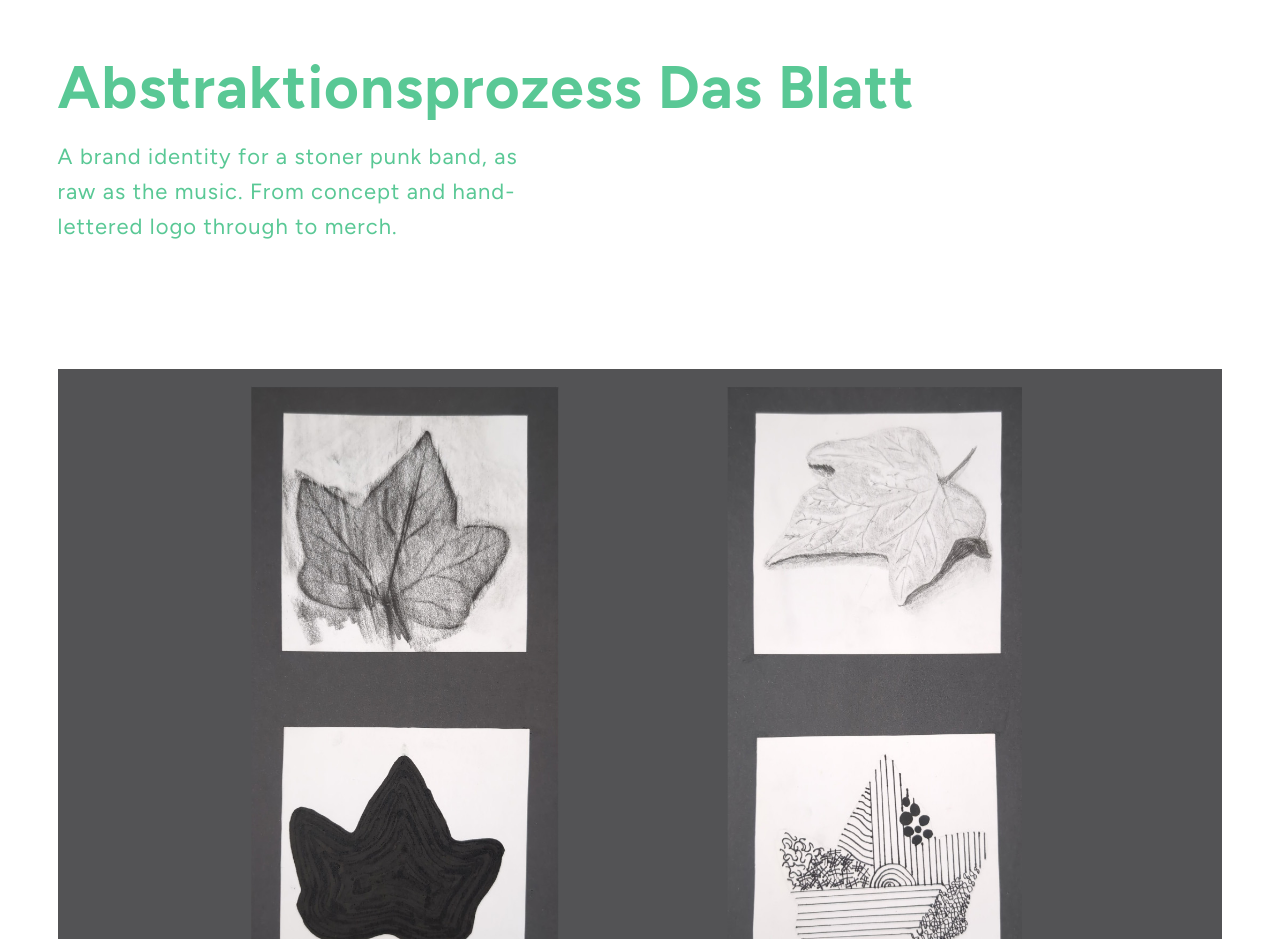
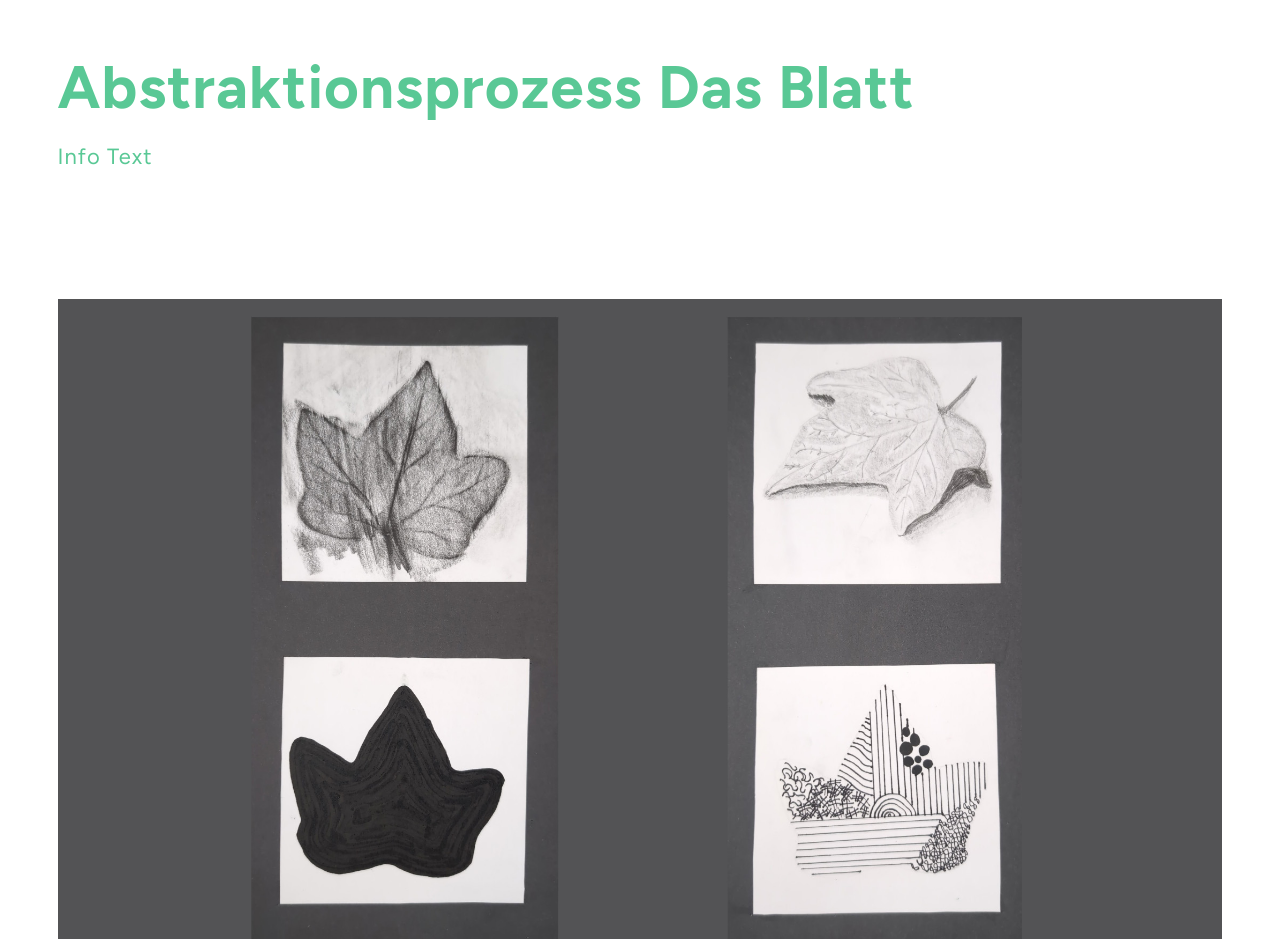
Before and after one commit to MacMasus/mariusklimke.de, a plain HTML site: page AbstraktionsprozessDasBlatt.html in a window 1280 px wide. Shown: the part 920-1859 px from the top of the page. Drawn offline with Linux system fonts and the light colour scheme.

Commit message:
Info Text

```diff
--- a/AbstraktionsprozessDasBlatt.html
+++ b/AbstraktionsprozessDasBlatt.html
@@ -46,8 +46,7 @@
             <div class="year">2013</div>
             <div class="name">Abstraktionsprozess Das Blatt</div>
             <div class="description">
-              A brand identity for a stoner punk band, as raw as the music. From
-              concept and hand-lettered logo through to merch.
+              Info Text
             </div>
           </div>
           <div class="picture">
```
Also changed, not shown: Evolve.html (+1 -2 lines), Joker.html (+1 -2 lines), KeinMenschistIllegal.html (+1 -2 lines), LuftQuart.html (+1 -2 lines), M2dot.html (+1 -2 lines), MakroFotografie.html (+1 -2 lines), Mellon.html (+1 -2 lines), Permutation.html (+1 -2 lines), Selbstporträt.html (+1 -2 lines), SonnenzeitfürTiere.html (+1 -2 lines), Suffer.html (+1 -2 lines), VerdichtungDerPunkt.html (+1 -2 lines).
